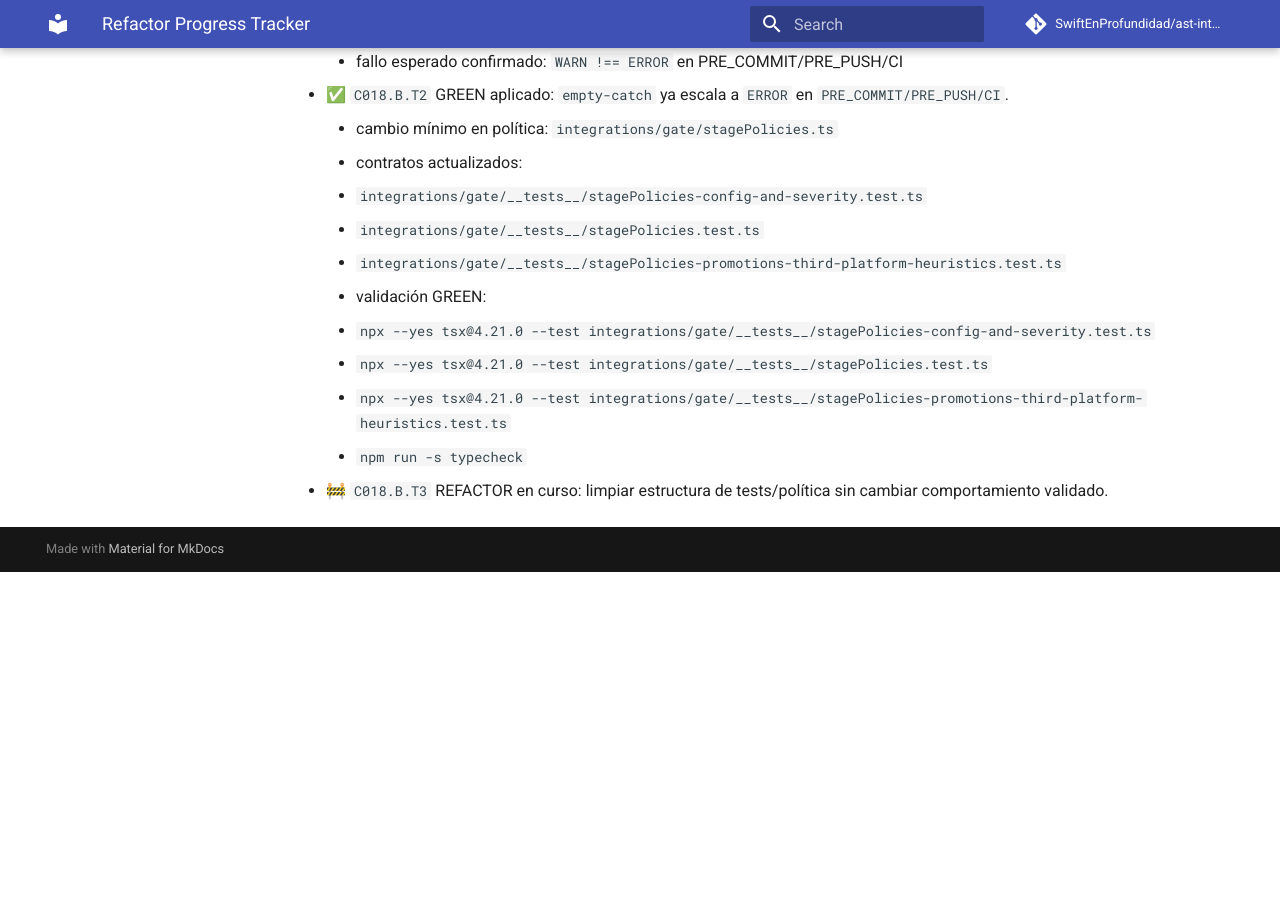
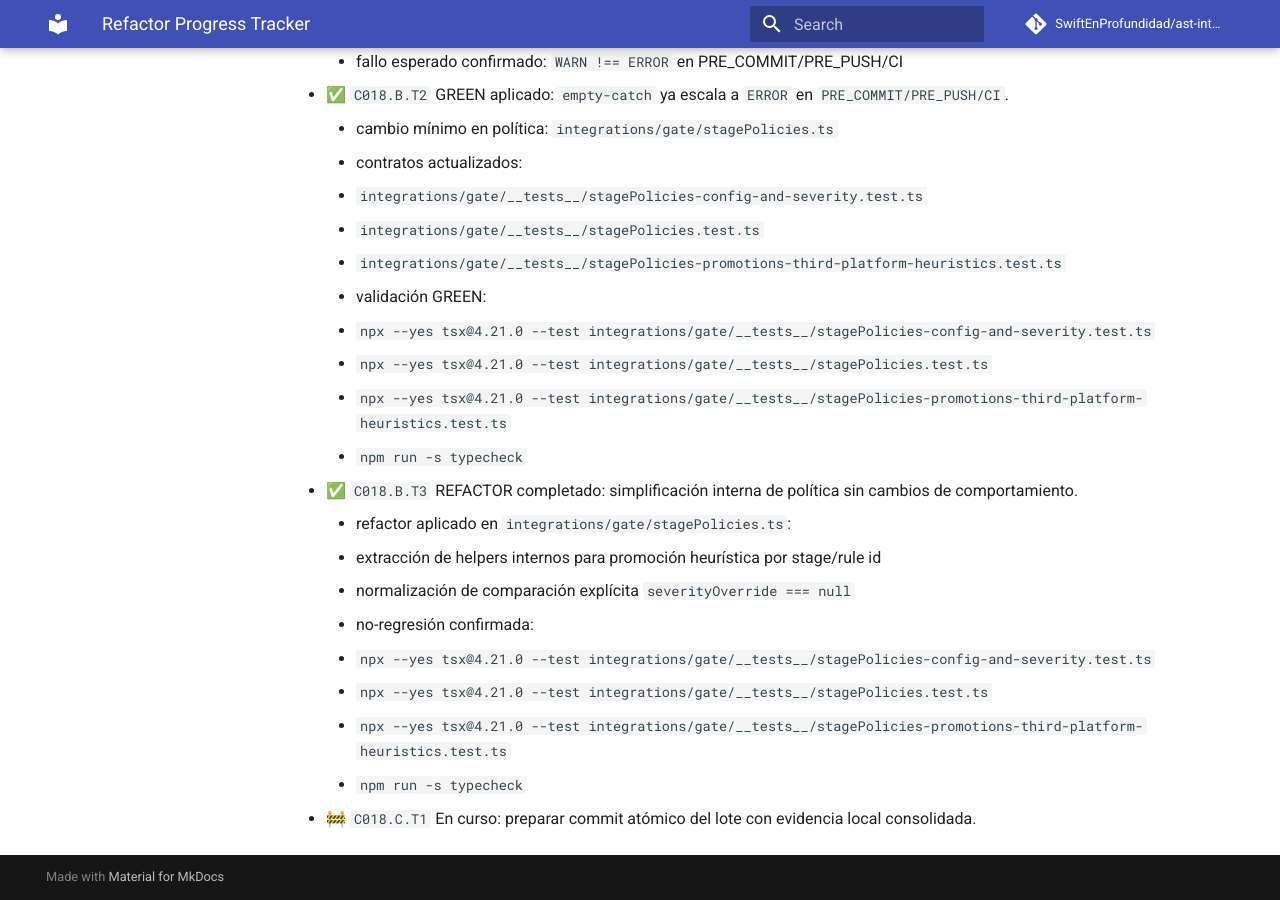
Before and after one commit to SwiftEnProfundidad/ast-intelligence-hooks, an MkDocs documentation site: the page built from docs/REFRACTOR_PROGRESS.md, in a window 1280 px wide and 900 px high, scrolled down 12343 px. Built offline with MkDocs 1.6.1 and Material for MkDocs 9.7.7, drawn with Linux system fonts in a browser that asks for light colours; comment, search, counter and statistics services are not loaded; before the commit the page ends 12915 px from its top, so only the background shows below that.

Commit message:
refactor: simplificar promoción heurística en stage policies

```diff
--- a/docs/REFRACTOR_PROGRESS.md
+++ b/docs/REFRACTOR_PROGRESS.md
@@ -361,4 +361,13 @@ Plan base visible para seguimiento previo y durante la implementacion.
       - `npx --yes tsx@4.21.0 --test integrations/gate/__tests__/stagePolicies.test.ts`
       - `npx --yes tsx@4.21.0 --test integrations/gate/__tests__/stagePolicies-promotions-third-platform-heuristics.test.ts`
       - `npm run -s typecheck`
-  - 🚧 `C018.B.T3` REFACTOR en curso: limpiar estructura de tests/política sin cambiar comportamiento validado.
+  - ✅ `C018.B.T3` REFACTOR completado: simplificación interna de política sin cambios de comportamiento.
+    - refactor aplicado en `integrations/gate/stagePolicies.ts`:
+      - extracción de helpers internos para promoción heurística por stage/rule id
+      - normalización de comparación explícita `severityOverride === null`
+    - no-regresión confirmada:
+      - `npx --yes tsx@4.21.0 --test integrations/gate/__tests__/stagePolicies-config-and-severity.test.ts`
+      - `npx --yes tsx@4.21.0 --test integrations/gate/__tests__/stagePolicies.test.ts`
+      - `npx --yes tsx@4.21.0 --test integrations/gate/__tests__/stagePolicies-promotions-third-platform-heuristics.test.ts`
+      - `npm run -s typecheck`
+  - 🚧 `C018.C.T1` En curso: preparar commit atómico del lote con evidencia local consolidada.
```
Also changed, not shown: docs/ENTERPRISE_EXECUTION_CYCLE_018.md (+3 -3 lines), 1 other file.
